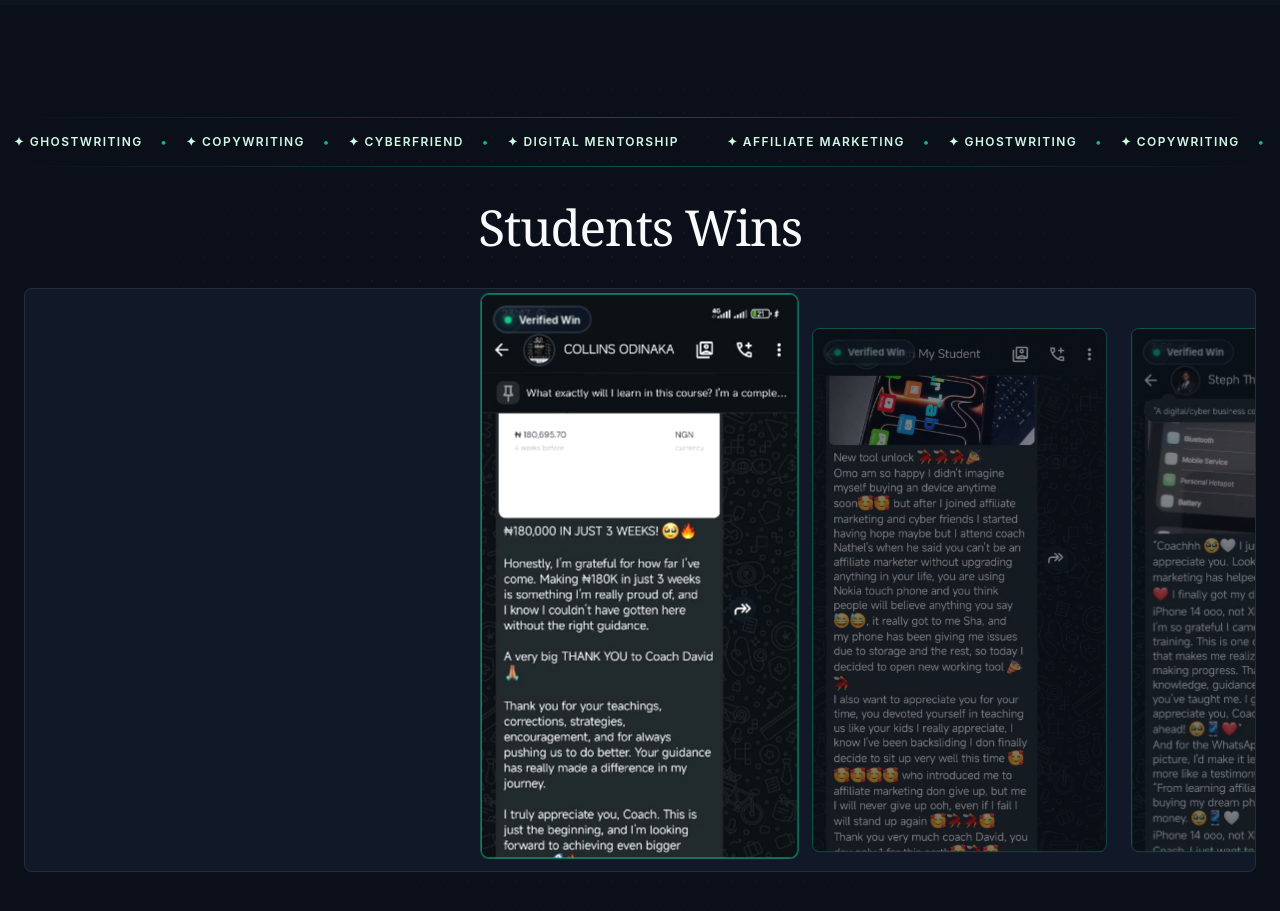
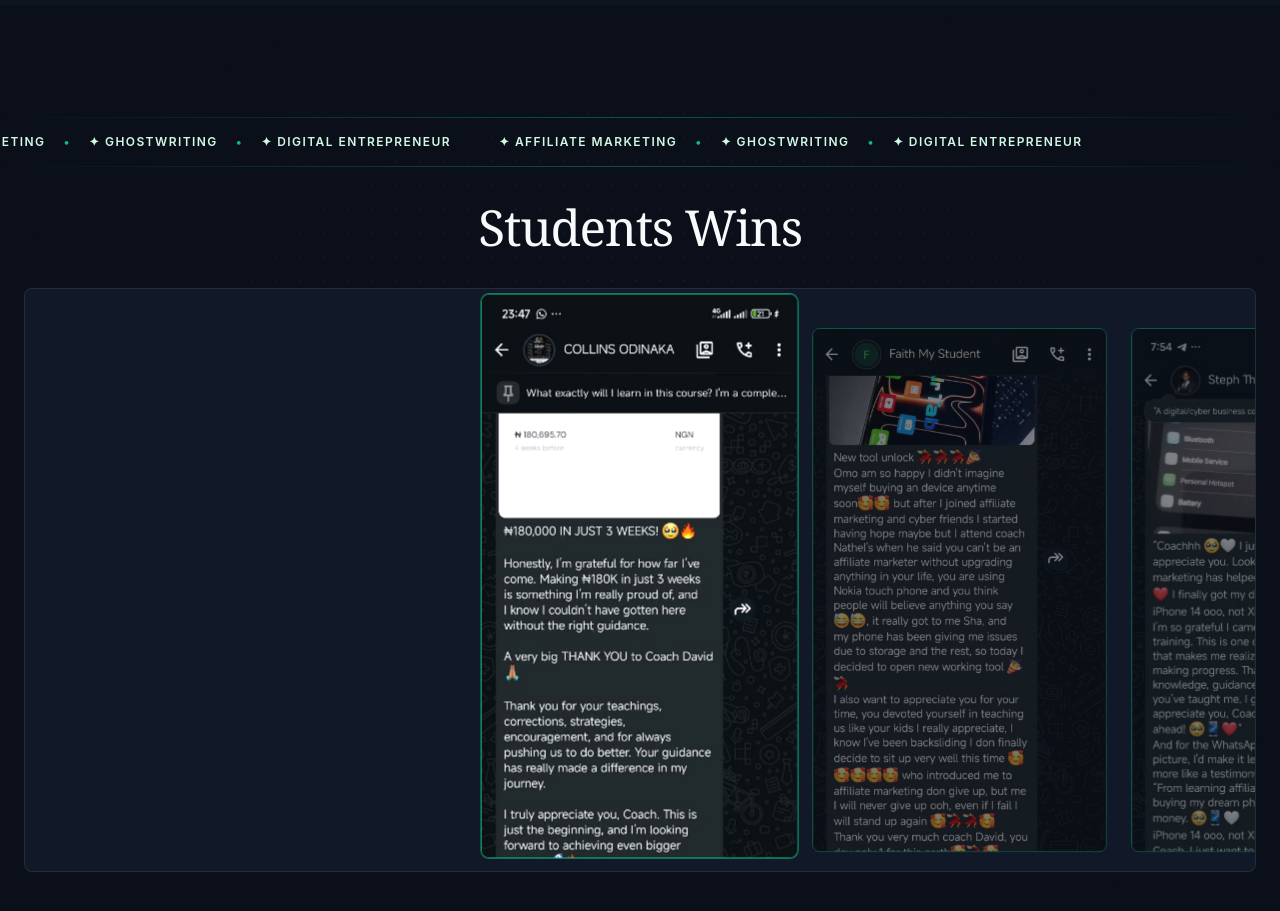
Before and after one commit to richardjohnson-08/Coach-David-portfolio, a plain HTML site: page index.html in a window 1280 px wide. Shown: the part 2040-2951 px from the top of the page. Drawn offline with nearby package versions, Linux system fonts and the light colour scheme.

Commit message:
Simplify skills ribbon and remove proof badges
Co-authored-by: Copilot App <223556219+Copilot@users.noreply.github.com>

```diff
--- a/index.html
+++ b/index.html
@@ -126,12 +126,8 @@
     .proof-card.is-pointer-over .proof-media-frame::after, .proof-card:focus-visible .proof-media-frame::after { opacity: 1; }
     .proof-media-frame > img, .proof-media-frame > video { width: 100%; height: 100%; object-fit: contain; transition: transform .45s ease; }
     .proof-card:hover .proof-media-frame > img, .proof-card:hover .proof-media-frame > video { transform: scale(1.03); }
-    .proof-verified { position: absolute; z-index: 4; top: 12px; left: 12px; display: inline-flex; align-items: center; gap: 7px; padding: 7px 10px; border: 1px solid rgba(255,255,255,.2); border-radius: 999px; background: rgba(15,23,42,.62); color: #f0fdf4; font-size: 10px; font-weight: 600; line-height: 1; white-space: nowrap; backdrop-filter: blur(10px); -webkit-backdrop-filter: blur(10px); }
-    .proof-verified-dot { position: relative; width: 7px; height: 7px; border-radius: 50%; background: #10b981; box-shadow: 0 0 8px rgba(16,185,129,.8); }
-    .proof-verified-dot::after { content: ""; position: absolute; inset: -3px; border: 1px solid #10b981; border-radius: inherit; animation: verified-ping 1.8s cubic-bezier(0,0,.2,1) infinite; }
     .proof-view-cue { position: absolute; z-index: 4; bottom: 12px; left: 50%; padding: 8px 12px; border: 1px solid rgba(255,255,255,.2); border-radius: 999px; background: rgba(15,23,42,.72); color: #f0fdf4; font-size: 11px; font-weight: 600; line-height: 1; white-space: nowrap; opacity: 0; transform: translate(-50%,8px); transition: opacity .2s ease, transform .2s ease; backdrop-filter: blur(10px); -webkit-backdrop-filter: blur(10px); }
     .proof-card:hover .proof-view-cue, .proof-card:focus-visible .proof-view-cue { opacity: 1; transform: translate(-50%,0); }
-    @keyframes verified-ping { 75%, 100% { transform: scale(2.2); opacity: 0; } }
     @media (min-width: 1024px) {
       .proof-track { gap: 16px; padding-inline: max(24px, calc((100% - clamp(240px, 24vw, 320px)) / 2)); }
       .proof-card { flex: 0 0 clamp(240px, 24vw, 320px); height: auto; }
@@ -418,16 +414,12 @@
           <div class="skills-ribbon-group">
             <span>✦ AFFILIATE MARKETING</span><span class="skills-ribbon-separator">•</span>
             <span>✦ GHOSTWRITING</span><span class="skills-ribbon-separator">•</span>
-            <span>✦ COPYWRITING</span><span class="skills-ribbon-separator">•</span>
-            <span>✦ CYBERFRIEND</span><span class="skills-ribbon-separator">•</span>
-            <span>✦ DIGITAL MENTORSHIP</span>
+            <span>✦ DIGITAL ENTREPRENEUR</span>
           </div>
           <div class="skills-ribbon-group" aria-hidden="true">
             <span>✦ AFFILIATE MARKETING</span><span class="skills-ribbon-separator">•</span>
             <span>✦ GHOSTWRITING</span><span class="skills-ribbon-separator">•</span>
-            <span>✦ COPYWRITING</span><span class="skills-ribbon-separator">•</span>
-            <span>✦ CYBERFRIEND</span><span class="skills-ribbon-separator">•</span>
-            <span>✦ DIGITAL MENTORSHIP</span>
+            <span>✦ DIGITAL ENTREPRENEUR</span>
           </div>
         </div>
       </div>
@@ -649,7 +641,6 @@
           ? `<video src="${safeHref(item.media)}" autoplay muted loop playsinline preload="metadata" aria-label="${escapeHTML(item.headline)}"></video>`
           : `<img src="${safeHref(item.media)}" alt="${escapeHTML(item.headline)}" loading="lazy">`;
         return `<button class="proof-card${index === 0 ? " is-active" : ""}" type="button" data-proof-index="${index}" aria-label="Open student win: ${escapeHTML(item.headline)}">
-          <span class="proof-verified"><span class="proof-verified-dot" aria-hidden="true"></span>Verified Win</span>
           <span class="proof-view-cue" aria-hidden="true">View Proof ↗</span>
           <span class="proof-media-frame aspect-[9/16]">
             ${media}
```
